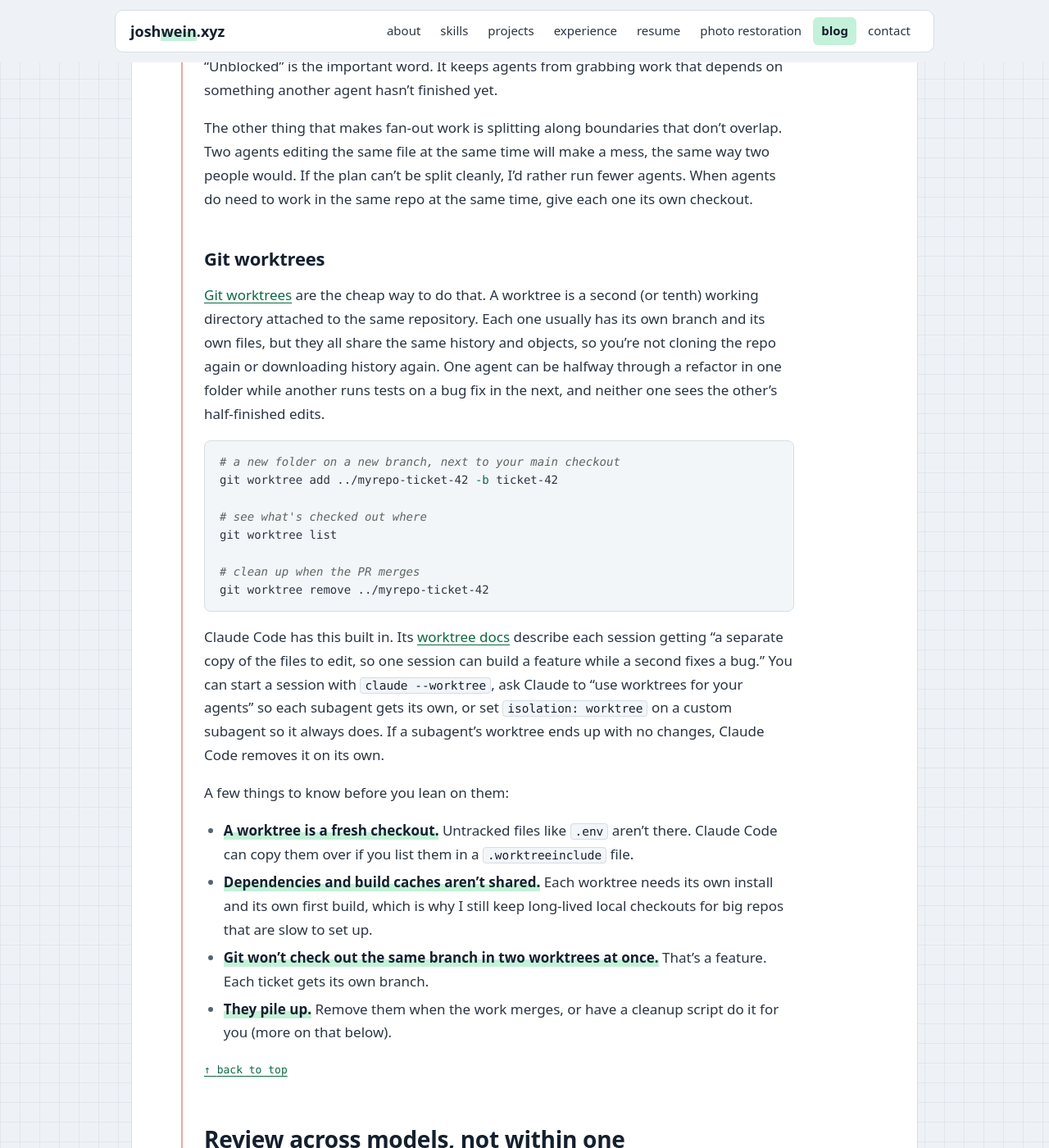
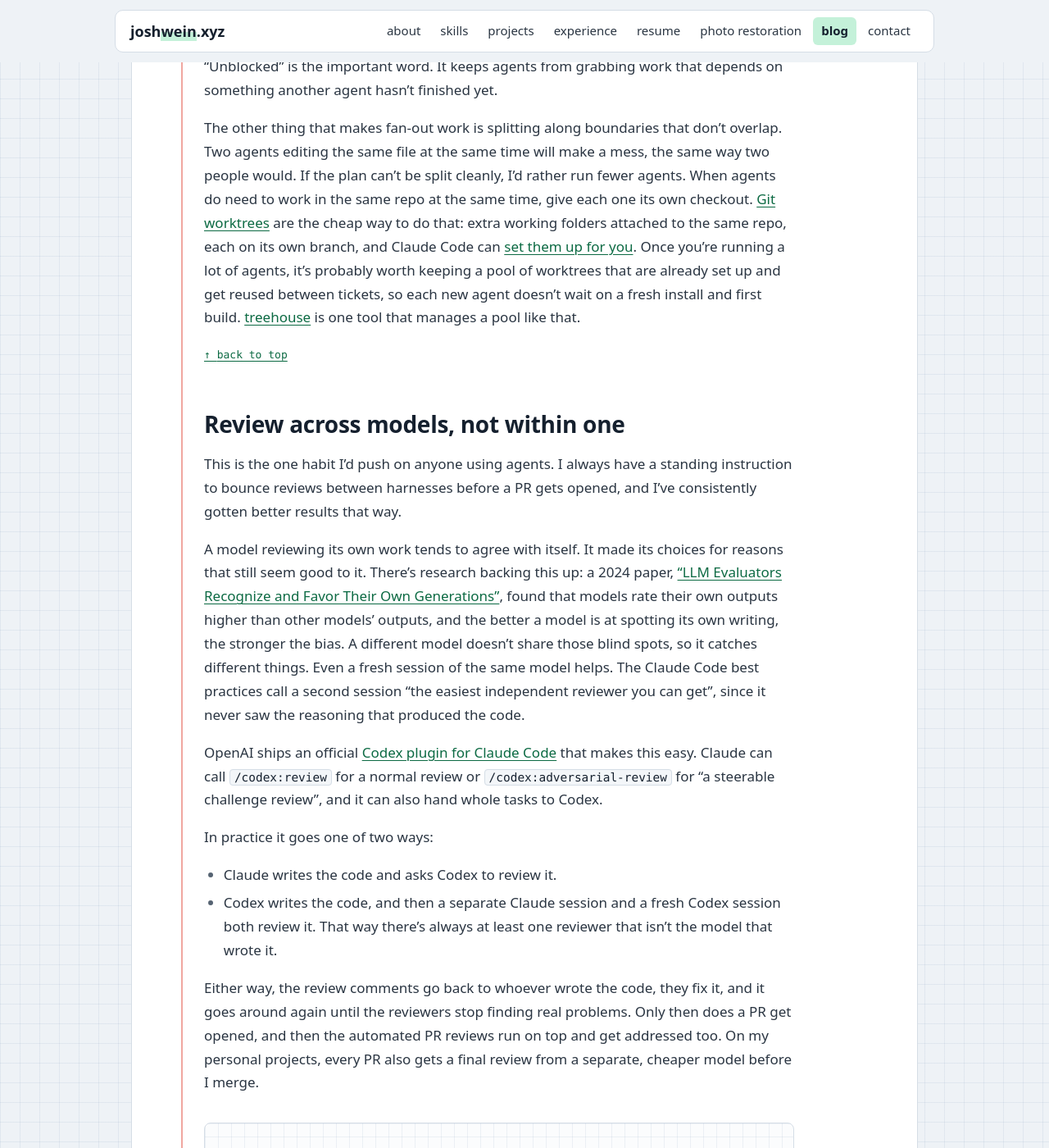
Before and after one commit to JoshWein/blog, a Jekyll site: the page built from _posts/2026-11-21-multi-agent-workflows.md, in a window 1280 px wide and 1400 px high, scrolled down 3312 px. Shown: the whole window at 82% size. Built offline with Jekyll 4.4.1, drawn with Linux system fonts in a browser that asks for light colours; some web fonts are replaced; comment, search, counter and statistics services are not loaded; some of the changed text lies outside the part shown.

Commit message:
Trim worktrees to a short note on worktree pools
Co-Authored-By: Claude Opus 5.5 <noreply@anthropic.com>
Claude-Session: https://claude.ai/code/session_01HtAirmGQyAcmjJao62wzYe

```diff
--- a/_posts/2026-11-21-multi-agent-workflows.md
+++ b/_posts/2026-11-21-multi-agent-workflows.md
@@ -105,31 +105,7 @@ It isn't free. When Anthropic wrote up [their multi-agent research system](https
 
 The part that took me a while to figure out is the standing instruction. Without one, an agent finishes its task, reports back, and sits there until I notice. Now I almost always tell the coordinator something like "when a task is done, keep picking up the next unblocked piece of work". That one sentence turns a batch of tasks into a queue that drains itself. "Unblocked" is the important word. It keeps agents from grabbing work that depends on something another agent hasn't finished yet.
 
-The other thing that makes fan-out work is splitting along boundaries that don't overlap. Two agents editing the same file at the same time will make a mess, the same way two people would. If the plan can't be split cleanly, I'd rather run fewer agents. When agents do need to work in the same repo at the same time, give each one its own checkout.
-
-### Git worktrees
-
-[Git worktrees](https://git-scm.com/docs/git-worktree) are the cheap way to do that. A worktree is a second (or tenth) working directory attached to the same repository. Each one usually has its own branch and its own files, but they all share the same history and objects, so you're not cloning the repo again or downloading history again. One agent can be halfway through a refactor in one folder while another runs tests on a bug fix in the next, and neither one sees the other's half-finished edits.
-
-{% highlight bash %}
-# a new folder on a new branch, next to your main checkout
-git worktree add ../myrepo-ticket-42 -b ticket-42
-
-# see what's checked out where
-git worktree list
-
-# clean up when the PR merges
-git worktree remove ../myrepo-ticket-42
-{% endhighlight %}
-
-Claude Code has this built in. Its [worktree docs](https://code.claude.com/docs/en/worktrees) describe each session getting "a separate copy of the files to edit, so one session can build a feature while a second fixes a bug." You can start a session with `claude --worktree`, ask Claude to "use worktrees for your agents" so each subagent gets its own, or set `isolation: worktree` on a custom subagent so it always does. If a subagent's worktree ends up with no changes, Claude Code removes it on its own.
-
-A few things to know before you lean on them:
-
-* **A worktree is a fresh checkout.** Untracked files like `.env` aren't there. Claude Code can copy them over if you list them in a `.worktreeinclude` file.
-* **Dependencies and build caches aren't shared.** Each worktree needs its own install and its own first build, which is why I still keep long-lived local checkouts for big repos that are slow to set up.
-* **Git won't check out the same branch in two worktrees at once.** That's a feature. Each ticket gets its own branch.
-* **They pile up.** Remove them when the work merges, or have a cleanup script do it for you (more on that below).
+The other thing that makes fan-out work is splitting along boundaries that don't overlap. Two agents editing the same file at the same time will make a mess, the same way two people would. If the plan can't be split cleanly, I'd rather run fewer agents. When agents do need to work in the same repo at the same time, give each one its own checkout. [Git worktrees](https://git-scm.com/docs/git-worktree) are the cheap way to do that: extra working folders attached to the same repo, each on its own branch, and Claude Code can [set them up for you](https://code.claude.com/docs/en/worktrees). Once you're running a lot of agents, it's probably worth keeping a pool of worktrees that are already set up and get reused between tickets, so each new agent doesn't wait on a fresh install and first build. [treehouse](https://github.com/kunchenguid/treehouse) is one tool that manages a pool like that.
 
 [back to top](#top)
 {: .back-top}
@@ -407,6 +383,7 @@ Anthropic's advice in [Building effective agents](https://www.anthropic.com/rese
 * [Best practices for Claude Code](https://code.claude.com/docs/en/best-practices), Claude Code docs
 * [Run parallel sessions with worktrees](https://code.claude.com/docs/en/worktrees), Claude Code docs
 * [git-worktree documentation](https://git-scm.com/docs/git-worktree), Git
+* [treehouse](https://github.com/kunchenguid/treehouse), a pool of reusable git worktrees for agents
 * Panickssery, Bowman and Feng, ["LLM Evaluators Recognize and Favor Their Own Generations"](https://arxiv.org/abs/2404.13076) (2024)
 * Du et al., ["Improving Factuality and Reasoning in Language Models through Multiagent Debate"](https://arxiv.org/abs/2305.14325) (2023)
 * Shinn et al., ["Reflexion: Language Agents with Verbal Reinforcement Learning"](https://arxiv.org/abs/2303.11366) (2023)
```
